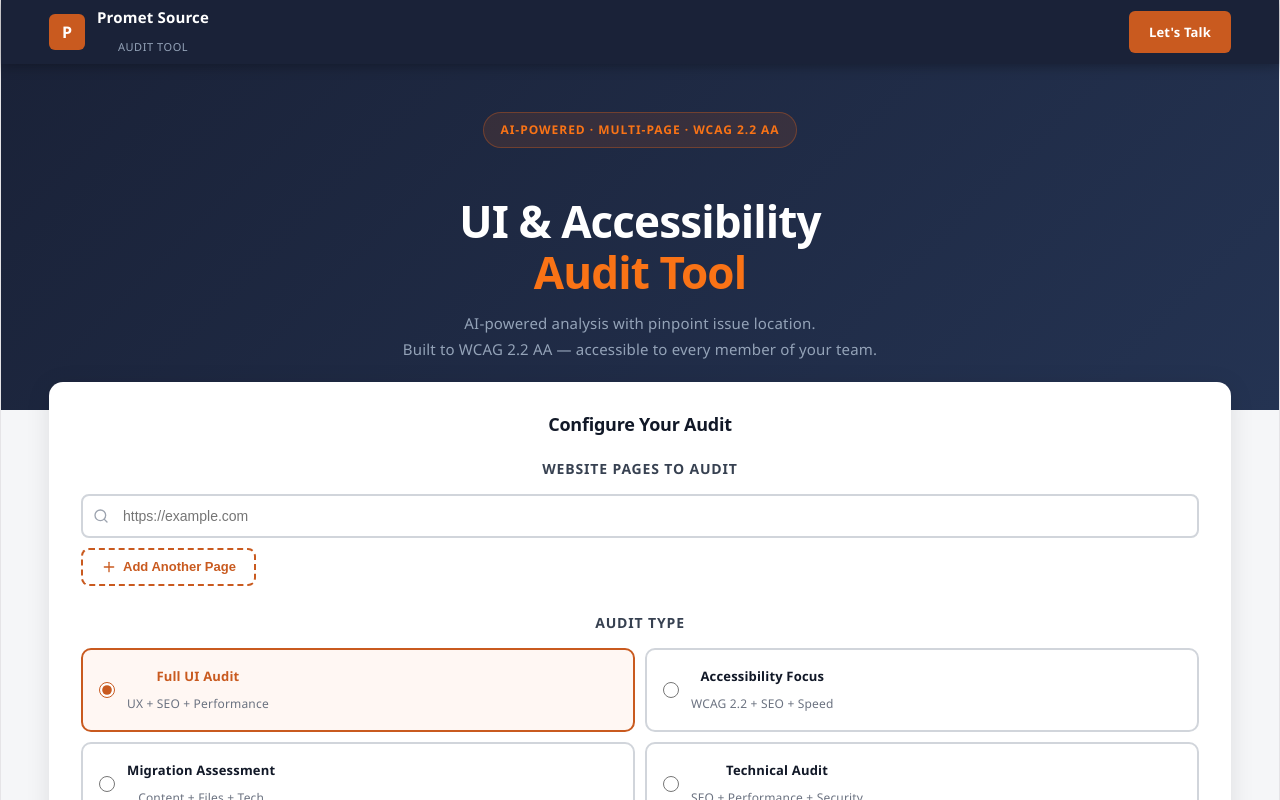
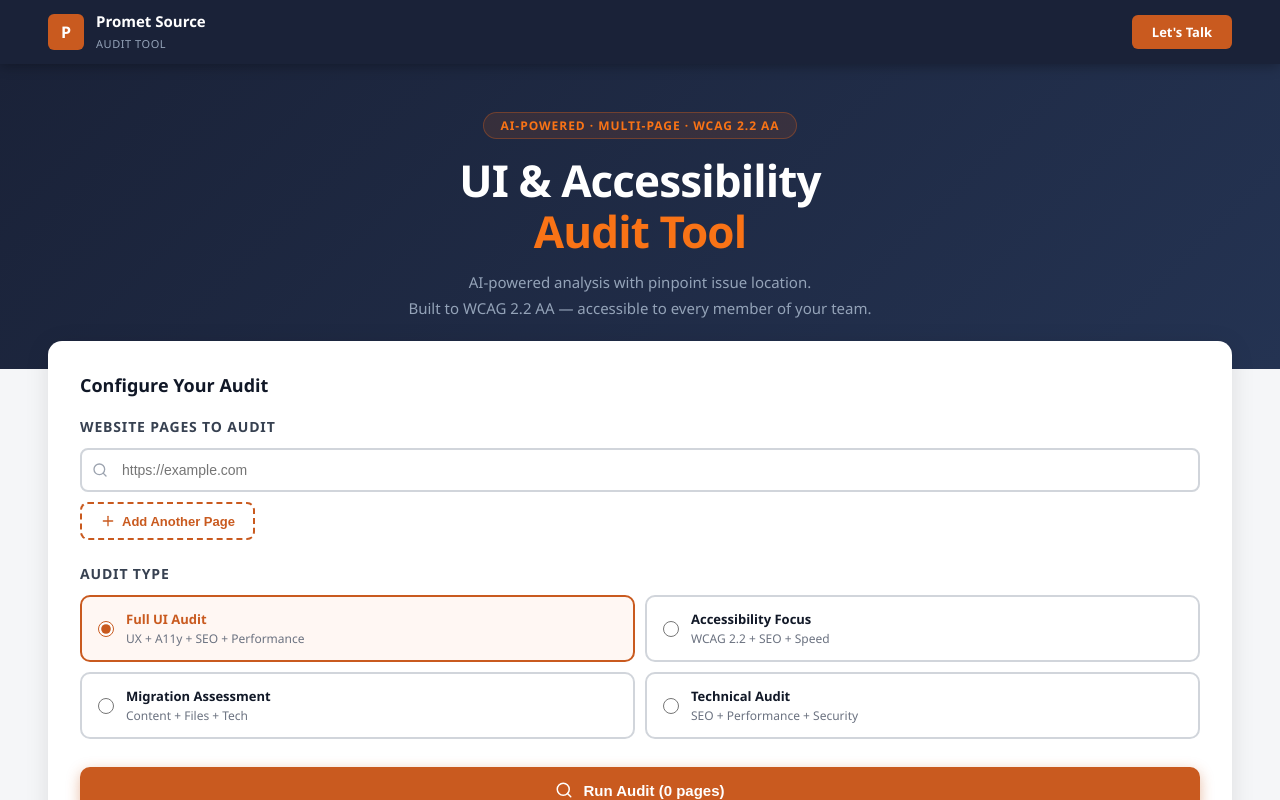
Before and after one commit to clarkssquared/ui-audit, a React (Vite) app: page / in a window 1280 px wide. Shown: the top 800 px of the page. Built offline with nearby package versions, Linux system fonts and the light colour scheme.

Commit message:
Updates audit label and index.css contents

```diff
--- a/src/App.tsx
+++ b/src/App.tsx
@@ -638,7 +638,7 @@ const auditPage = async (url: string): Promise<AuditResult> => {
                   </legend>
                   <div className="audit-type-grid">
                     {[
-                      {val:'full',          label:'Full UI Audit',        sub:'UX + SEO + Performance'},
+                      {val:'full',          label:'Full UI Audit',        sub:'UX + A11y + SEO + Performance'},
                       {val:'accessibility', label:'Accessibility Focus',  sub:'WCAG 2.2 + SEO + Speed'},
                       {val:'migration',     label:'Migration Assessment', sub:'Content + Files + Tech'},
                       {val:'technical',     label:'Technical Audit',      sub:'SEO + Performance + Security'},
--- a/src/index.css
+++ b/src/index.css
@@ -1,4 +1,4 @@
-:root {
+/* :root {
   --text: #6b6375;
   --text-h: #08060d;
   --bg: #fff;
@@ -112,4 +112,18 @@ code {
 
 :root {
   color-scheme: light;
+} */
+
+:root {
+  color-scheme: light;
 }
+
+* {
+  box-sizing: border-box;
+}
+
+html, body {
+  margin: 0;
+  padding: 0;
+  width: 100%;
+}
```
